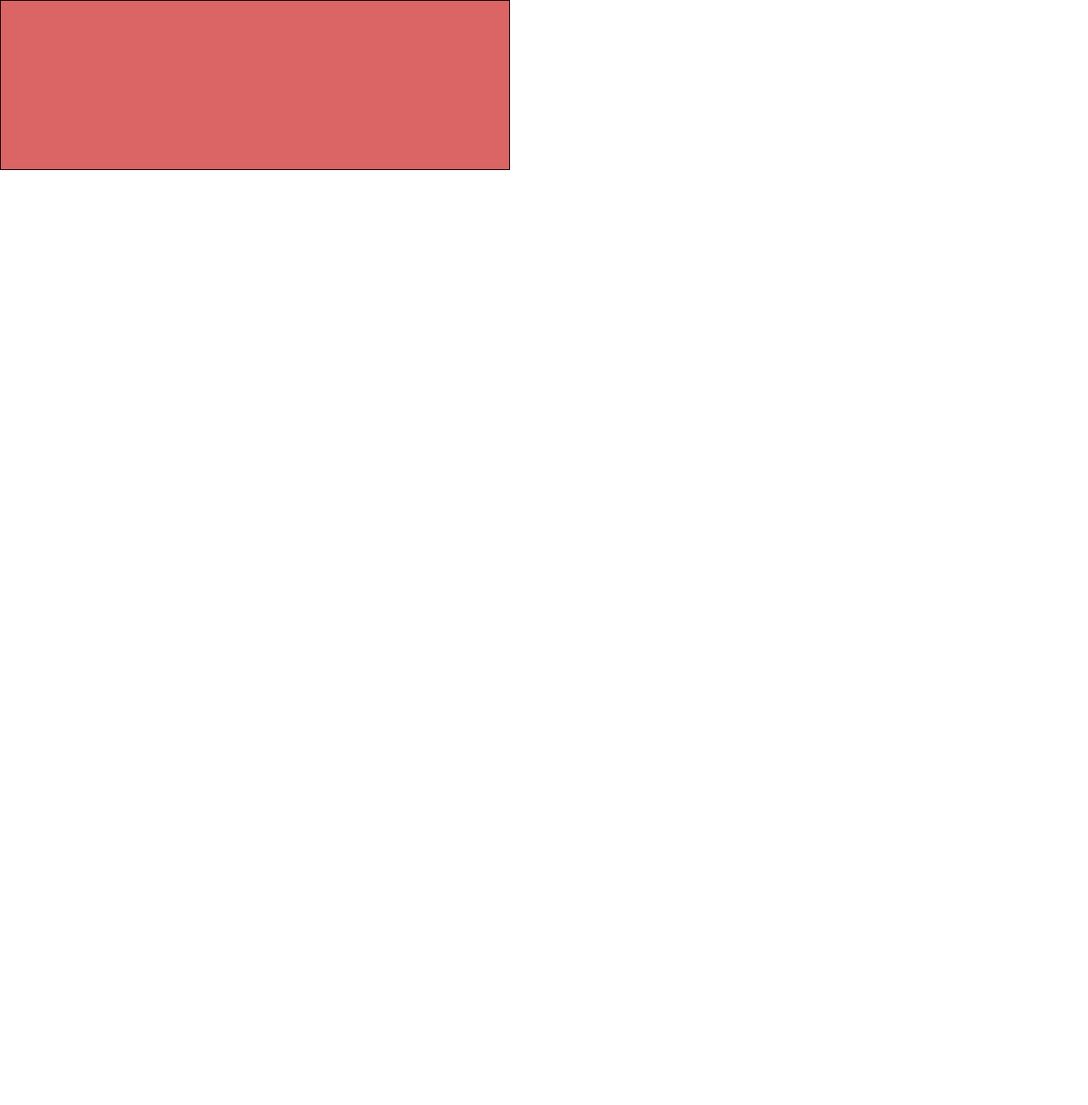
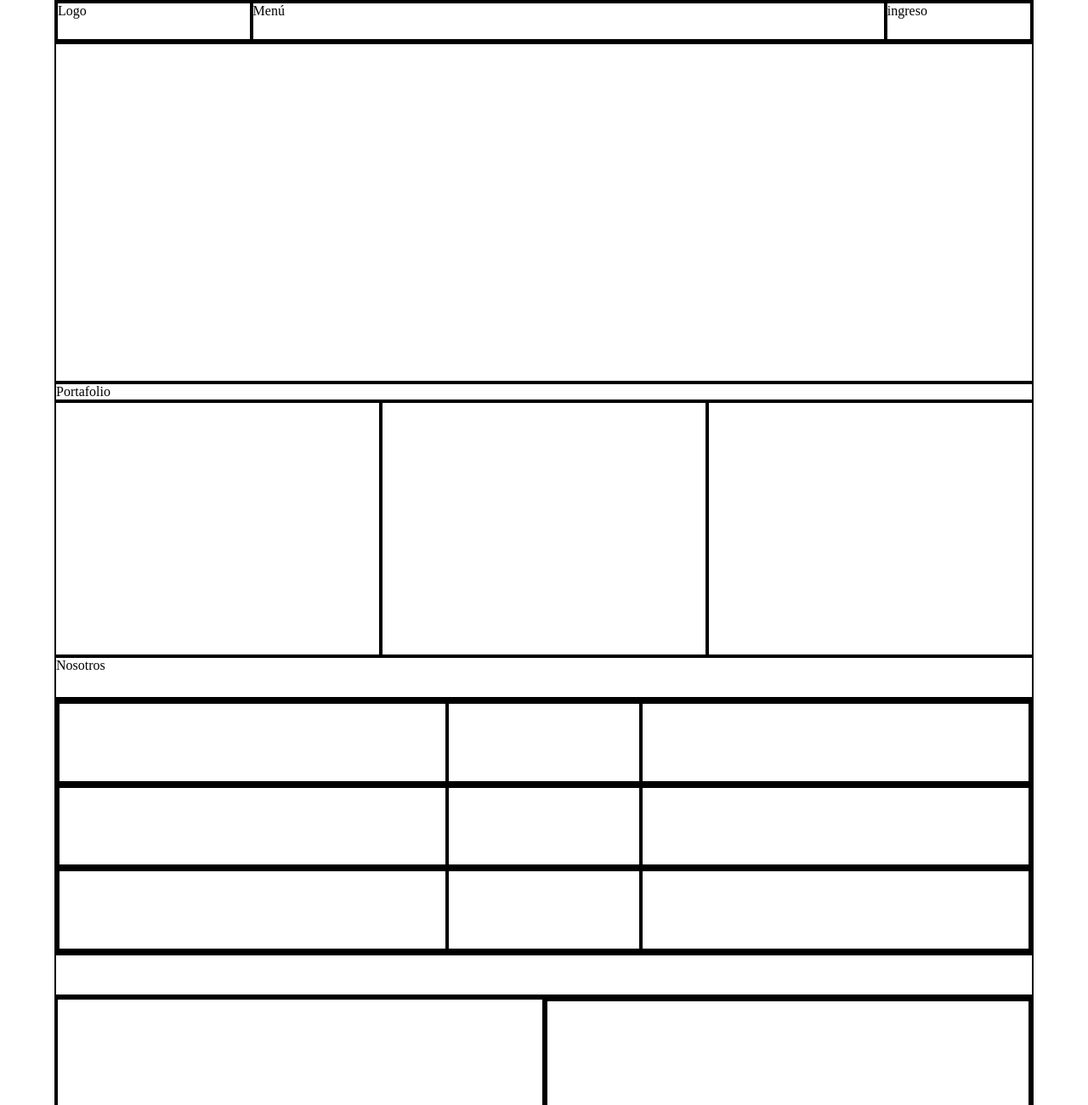
Before and after one commit to EstJuanRojas/Eleccion_personero, a plain HTML site: page index.html in a window 1280 px wide. Shown: the top 1300 px of the page at 85% size. Before the commit the page ends 800 px from the top, so only its background shows below. Drawn offline with Linux system fonts and the light colour scheme.

Commit message:
Página Actualizada

```diff
--- a/css/styles.css
+++ b/css/styles.css
@@ -1,13 +1,93 @@
+/* Estructura General */
 *{
     box-sizing: border-box;
     margin: 0%;
     padding: 0%;
 }
-.borde{
-    border: 1px solid black;
+/* Borde */
+.borde {
+    border: 2px solid black
 }
+/*Texto*/
+.titulo{
+    width: 100% ;
+    height: 50px;
+}
+/* Contenedor */
+
 .contenedor{
-    width: 600px;
-    height: 200px;
-    background: rgb(219, 100, 100);
+    height: 100vh;
+    width: 90%;
+    max-width: 1280px;
+    margin: auto;
 }
+/* Navegador */
+nav{
+    width: 100%;
+    height: 50px;
+}
+.logo{
+    width: 20%;
+    height: 100%;
+    float: left;
+}
+.menu{
+    width: 65%;
+    height: 100%;
+    float: left;
+}
+.ingreso{
+    width: 15%;
+    height: 100%;
+    float: left;
+}
+/* Encabezado */
+header{
+    width: 100%;
+    height: 400px;
+}
+/* Secciones */
+section{
+    width: 100%;
+    height: 300px;
+}
+/* Portafolio */
+.port-col{
+    width: 33.33%;
+    height: 100%;
+    float: left;
+}
+/* Nosotros */
+.nos-fila{
+    width: 100%;
+    height: 33.33%;
+}
+.nos-col-ext{
+    width: 40%;
+    height: 100%;
+    float: left;
+}
+.nos-col-cnt{
+    width: 20%;
+    height: 100%;
+    float: left;
+}
+/* Contáctenos */
+.cont-col{
+    width: 50%;
+    height: 100%;
+    float: left;
+}
+.cont-fila-arr{
+    width: 100%;
+    height: 70%;
+}
+.cont-fila-abj{
+    width: 100%;
+    height: 30%;
+}
+/* Pie de página */
+footer{
+    width: 100%;
+    height: 50px;
+}
--- a/index.html
+++ b/index.html
@@ -8,7 +8,54 @@
     <link rel="stylesheet" href="css/styles.css">
 </head>
 <body>
-    <div class="borde contenedor">
-    <script src="js/scripts.js"></script>
+    <!-- Contenedor -->
+    <div class="contenedor">
+        <!-- Navegador -->
+        <nav class="borde">
+            <div class="borde logo">Logo</div>
+            <div class="borde menu">Menú</div>
+            <div class="borde ingreso">ingreso</div>
+        </nav>
+        <!-- Encabezado -->
+        <header class="borde"></header>
+        <!-- Portafolio -->
+        <div class="borde Portafolio">Portafolio</div>
+        <section>
+            <div class="borde port-col"></div>
+            <div class="borde port-col"></div>
+            <div class="borde port-col"></div>
+        </section>
+        <!-- Nosotros -->
+        <div class="borde titulo">Nosotros</div>
+        <section class="borde">
+        <div class="borde nos-fila">
+            <div class="borde nos-col-ext"></div>
+            <div class="borde nos-col-cnt"></div>
+            <div class="borde nos-col-ext"></div>
+        </div>
+        <div class="borde nos-fila">
+            <div class="borde nos-col-ext"></div>
+            <div class="borde nos-col-cnt"></div>
+            <div class="borde nos-col-ext"></div>
+        </div>
+        <div class="borde nos-fila">
+            <div class="borde nos-col-ext"></div>
+            <div class="borde nos-col-cnt"></div>
+            <div class="borde nos-col-ext"></div>
+        </div>
+        </section>
+        <div class="borde titulo"></div>
+        <section class="borde contacto">
+            <div class="borde cont-col"></div>
+            <div class="borde cont-col">
+                <div class="borde cont-fila-arr"></div>
+                <div class="borde cont-fila-abj"></div>
+        </div>
+
+        </section>
+        <!-- Pie de página -->
+        <footer class="borde">pie de Página</footer>
+    </div>
+        <script src="js/scripts.js"></script>
 </body>
 </html>
```
Also changed, not shown: js/scripts.js (line endings or trailing spaces).
